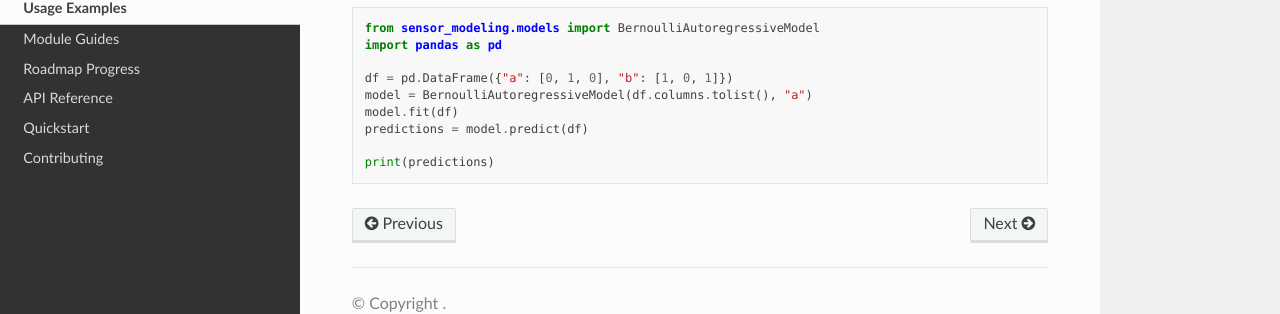
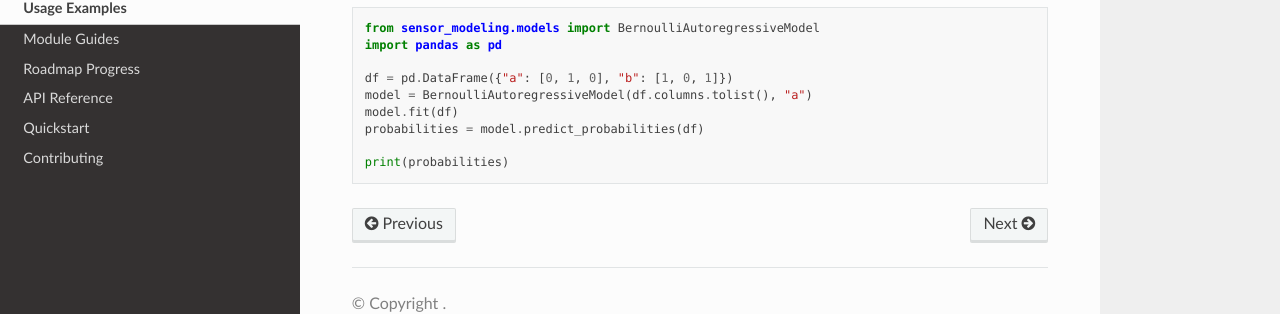
Before and after one commit to DiogoRibeiro7/behavioral-sensing-research, a Sphinx documentation site: the page built from docs/usage.rst, in a window 1280 px wide. Shown: the part 201-515 px from the top of the page. Built offline with Sphinx 7.4.7 and the Read the Docs theme 3.1.0, drawn with Linux system fonts in a browser that asks for light colours.

Commit message:
docs: use Bernoulli probability predictions

```diff
--- a/docs/usage.rst
+++ b/docs/usage.rst
@@ -9,6 +9,6 @@ A minimal Bernoulli Autoregressive workflow::
     df = pd.DataFrame({"a": [0, 1, 0], "b": [1, 0, 1]})
     model = BernoulliAutoregressiveModel(df.columns.tolist(), "a")
     model.fit(df)
-    predictions = model.predict(df)
+    probabilities = model.predict_probabilities(df)
 
-    print(predictions)
+    print(probabilities)
```
Also changed, not shown: README.md (+1 -1 lines).
